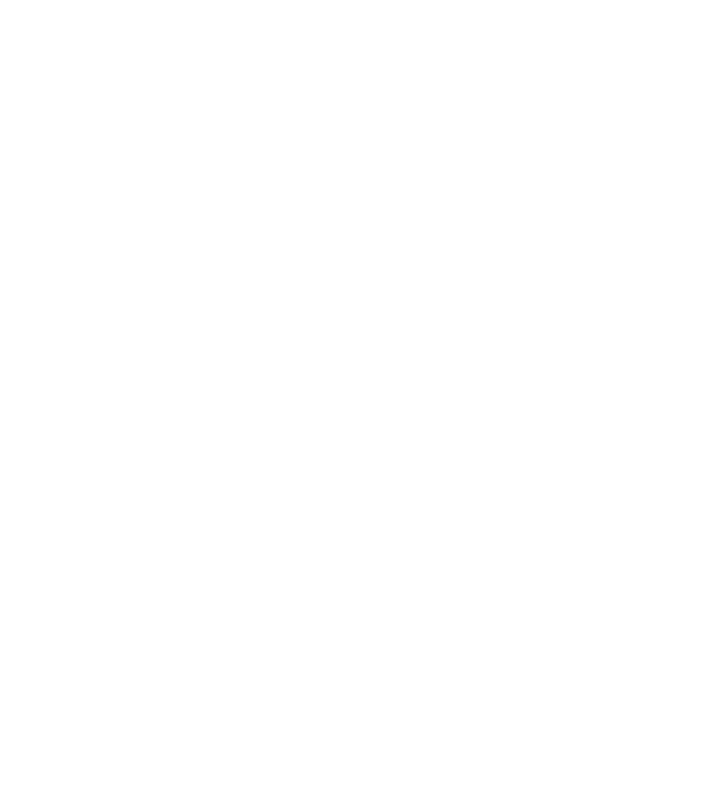
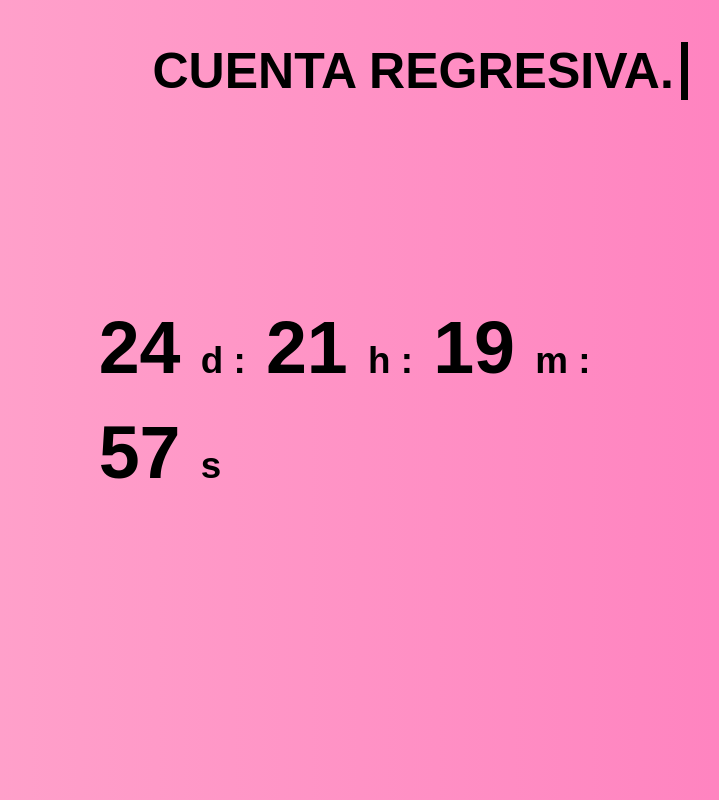
Before and after one commit to PabloTerrazas16/test, a plain HTML site: page index.html in a window 1280 px wide. Shown: the whole page, without its empty margins (284-1003 px from the left). Drawn offline with Linux system fonts and the light colour scheme.

Commit message:
segundo commit

```diff
--- /dev/null
+++ b/css/style.css
@@ -0,0 +1,74 @@
+body {
+    background: linear-gradient(90deg, #ffb6c1, #ffd1dc, #ff79bc);
+    background-size: 350% 350%;
+    animation: animacionTest 10s ease-in-out infinite;
+
+}
+
+@keyframes animacionTest{
+    0% {background-position: 0% 50%;}
+    50% {background-position: 100% 50%;}
+    100% {background-position: 0% 50%;}
+
+}
+
+
+#cuentaRegresiva {
+font-family: 'Proxima Nova', 'Montserrat', sans-serif;
+    position: absolute;
+    left: 34.1%;
+    font-size: 50px;
+    white-space: nowrap;
+    overflow: hidden;              /* Oculta el texto que aún no aparece */
+    border-right: 0.15em solid black; /* El cursor */
+    width: 0;
+    animation: escribir 2s steps(30, end) forwards, wink 0.75s step-end infinite;
+}
+
+
+
+
+
+@keyframes escribir {
+    from { width: 0; }
+    to { width: 19ch; }
+  }
+
+  @keyframes wink {
+    from, to { border-color: transparent; }
+    50% { border-color: black; }
+  }
+
+
+
+
+#countdown {
+position: absolute;
+    font-family: 'Proxima Nova', 'Montserrat', sans-serif;
+
+    top: 50%;
+    left: 51.7%;
+    transform: translate(-50%, -50%);
+    font-size: 2.3em;
+    font-weight: bold;
+    padding: 20px;
+    border-radius: 10px;
+
+}
+
+#countdown span {
+  display: inline-block;   /* necesario para transform */
+  font-size: 2em;
+  font-weight: bold;
+  padding: 10px;
+  border-radius: 8px;
+  transition: transform 0.3s ease, color 0.3s ease, background 0.3s ease;
+
+}
+
+
+#countdown span:hover {
+  transform: scale(1.3);
+  color: #0d0d0d;
+  cursor: pointer;
+}
--- a/index.html
+++ b/index.html
@@ -3,10 +3,23 @@
 <head>
     <meta charset="UTF-8">
     <meta name="viewport" content="width=device-width, initial-scale=1.0">
-    <title>Document</title>
+    <title>COUNTDOWN</title>
+
+
+    <link rel="stylesheet" href="css/style.css">
 </head>
 <body>
+    <div>
+    <h1 id="cuentaRegresiva">CUENTA REGRESIVA.</h1>
+    </div>
+    <div id="countdown">
+        <span id="days">00</span> d :
+        <span id="hours">00</span> h :
+        <span id="minutes">00</span> m :
+        <span id="seconds">00</span> s
+    </div>
+</body>
 
+<script src="js/funciones.js"></script>
 
-</body>
 </html>
--- /dev/null
+++ b/js/funciones.js
@@ -0,0 +1,27 @@
+
+const targetDate = new Date("27 Septiembre, 2025 01:00:00").getTime();
+
+
+
+function updateCountdown() {
+  const now = new Date().getTime();
+  const difference = targetDate - now;
+
+  if (difference <= 0) {
+    document.getElementById("countdown").textContent = "¡Llegó el día! 🎉";
+    clearInterval(timer);
+    return;
+  }
+  const days = Math.floor(difference / (1000 * 60 * 60 * 24));
+  const hours = Math.floor((difference % (1000 * 60 * 60 * 24)) / (1000 * 60 * 60));
+  const minutes = Math.floor((difference % (1000 * 60 * 60)) / (1000 * 60));
+  const seconds = Math.floor((difference % (1000 * 60)) / 1000);
+
+  document.getElementById("days").textContent = String(days).padStart(2, "0");
+  document.getElementById("hours").textContent = String(hours).padStart(2, "0");
+  document.getElementById("minutes").textContent = String(minutes).padStart(2, "0");
+  document.getElementById("seconds").textContent = String(seconds).padStart(2, "0");
+}
+
+const timer = setInterval(updateCountdown, 1000);
+updateCountdown();
```
